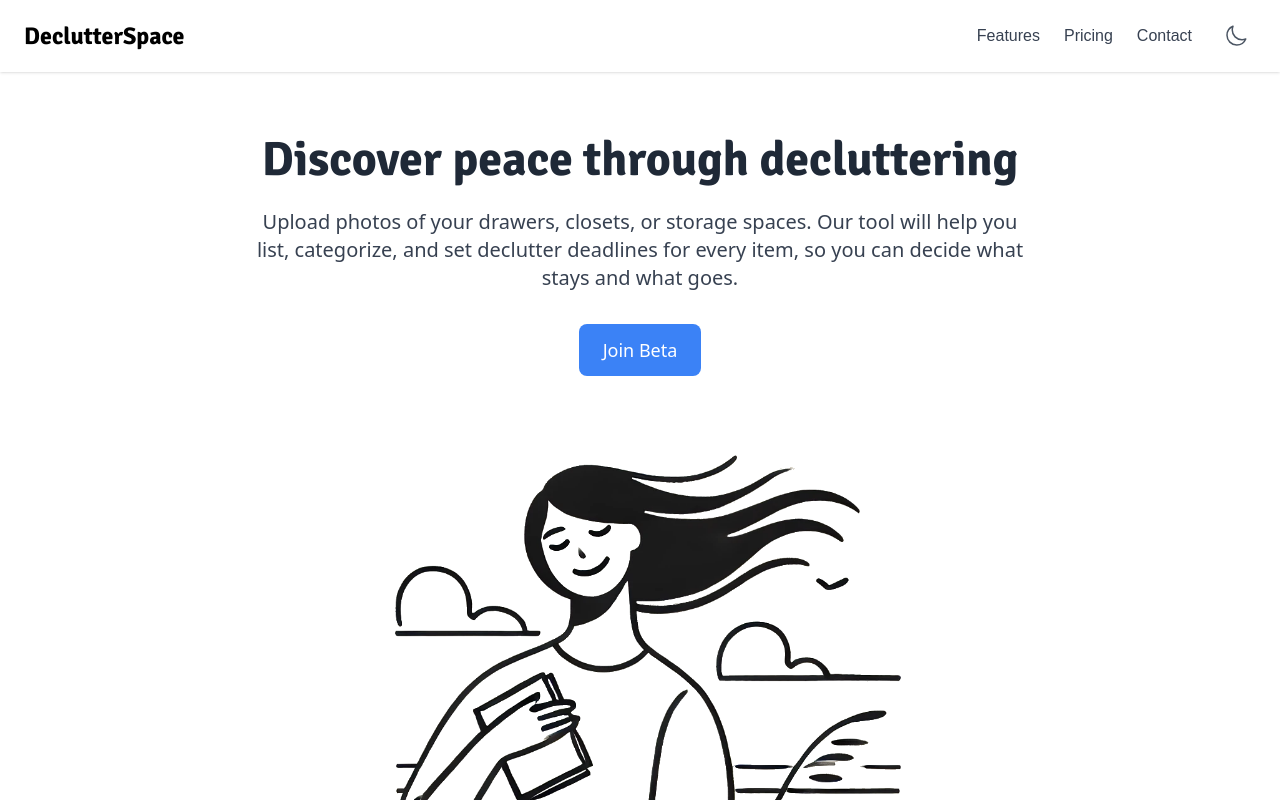
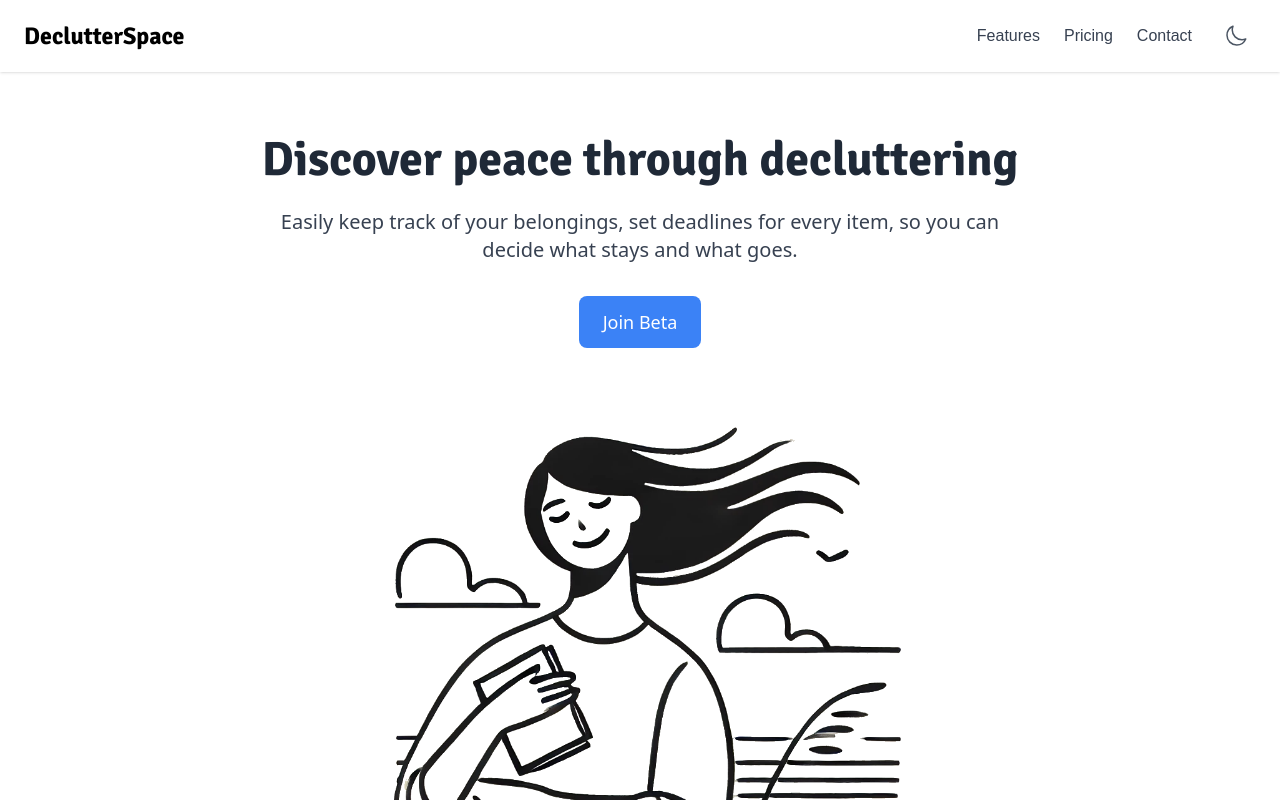
Before and after one commit to hcsum/declutter-space, a Next.js app: page / in a window 1280 px wide. Shown: the top 800 px of the page. Built offline with nearby package versions, Linux system fonts and the light colour scheme; no server answers; what @getbrevo/brevo, @mui/material-nextjs would draw is missing.

Commit message:
update hero

```diff
--- a/src/app/page.tsx
+++ b/src/app/page.tsx
@@ -16,9 +16,8 @@ const LandingPage = () => {
             Discover peace through decluttering
           </h1>
           <p className="text-lg md:text-xl mb-8 text-gray-700 dark:text-gray-400">
-            Upload photos of your drawers, closets, or storage spaces. Our tool
-            will help you list, categorize, and set declutter deadlines for
-            every item, so you can decide what stays and what goes.
+            Easily keep track of your belongings, set deadlines for every item,
+            so you can decide what stays and what goes.
           </p>
           <Link href="/login">
             <button className="bg-blue-500 text-white px-6 py-3 rounded-lg text-lg hover:bg-blue-600 transition">
```
